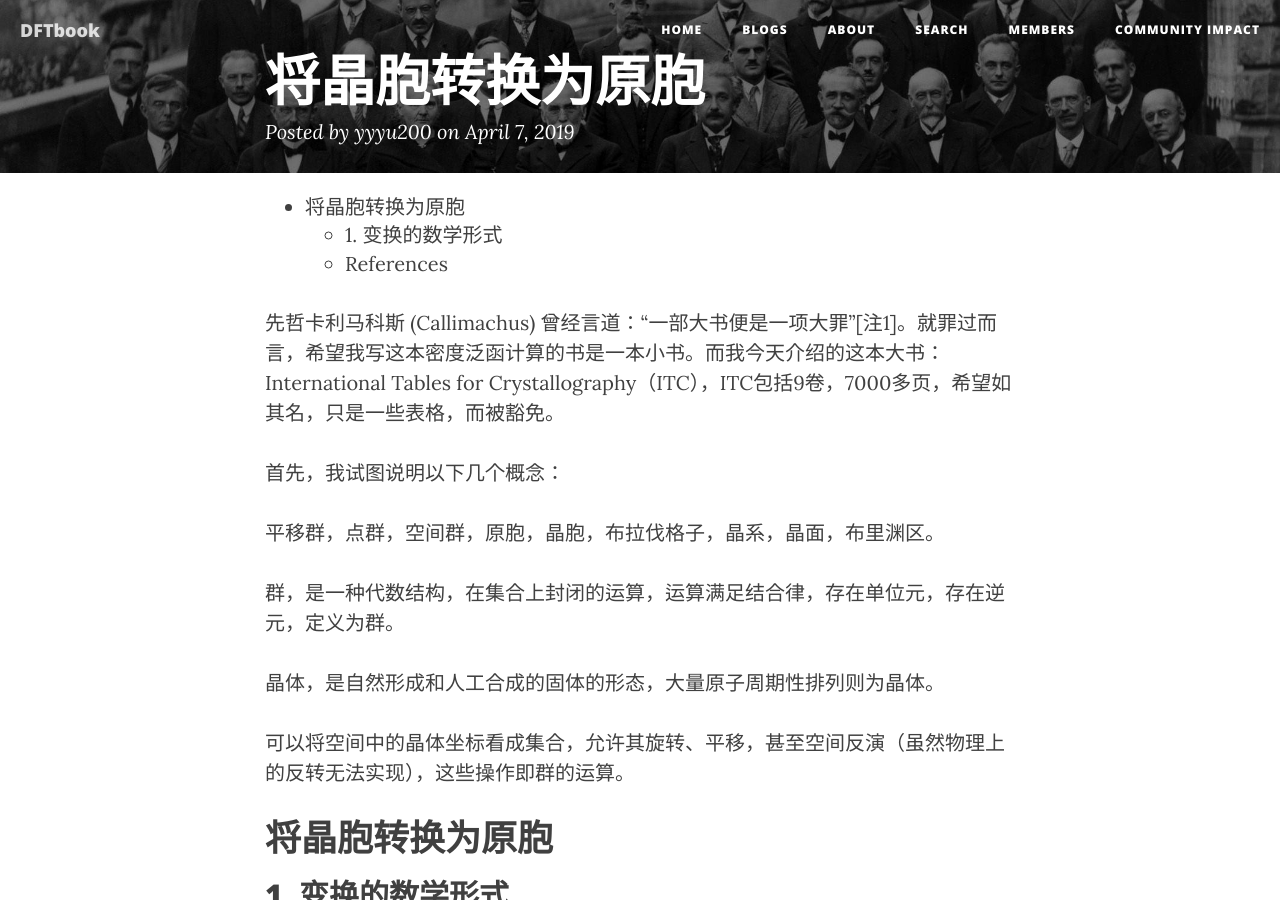
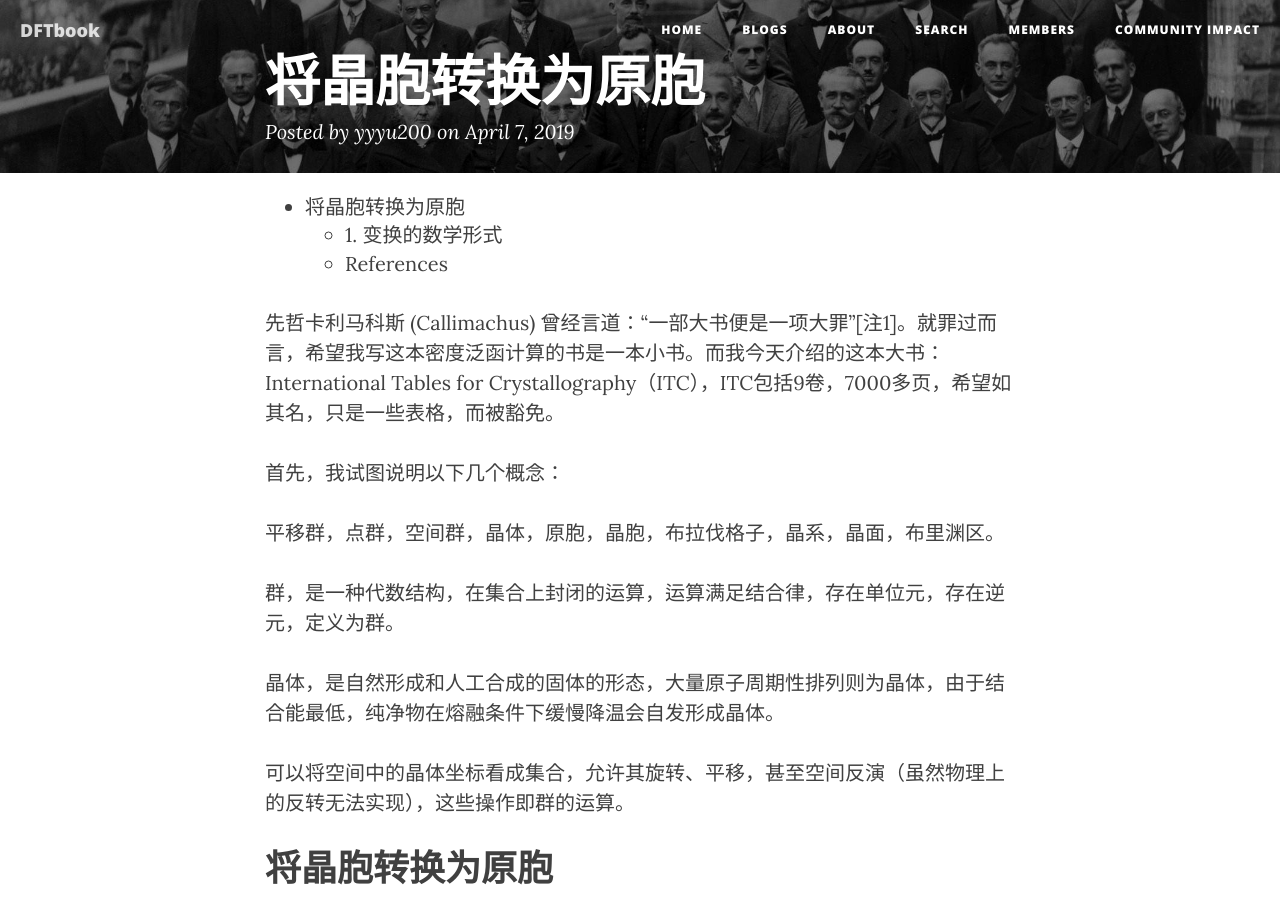
Before and after one commit to yyyu200/DFTbook, a Jekyll site: the page built from _posts/2019-04-07-TransCell.md, in a window 1280 px wide and 900 px high. Built offline with Jekyll 4.4.1, drawn with Linux system fonts in a browser that asks for light colours; nearby versions of some CDN libraries; comment, search, counter and statistics services are not loaded.

Commit message:
modify at20190410-10:08:05-aliyun

```diff
--- a/_posts/2019-04-07-TransCell.md
+++ b/_posts/2019-04-07-TransCell.md
@@ -22,11 +22,11 @@ trans: cube
 
 首先，我试图说明以下几个概念：
 
-平移群，点群，空间群，原胞，晶胞，布拉伐格子，晶系，晶面，布里渊区。
+平移群，点群，空间群，晶体，原胞，晶胞，布拉伐格子，晶系，晶面，布里渊区。
 
 群，是一种代数结构，在集合上封闭的运算，运算满足结合律，存在单位元，存在逆元，定义为群。
 
-晶体，是自然形成和人工合成的固体的形态，大量原子周期性排列则为晶体。
+晶体，是自然形成和人工合成的固体的形态，大量原子周期性排列则为晶体，由于结合能最低，纯净物在熔融条件下缓慢降温会自发形成晶体。
 
 可以将空间中的晶体坐标看成集合，允许其旋转、平移，甚至空间反演（虽然物理上的反转无法实现），这些操作即群的运算。
 
```
